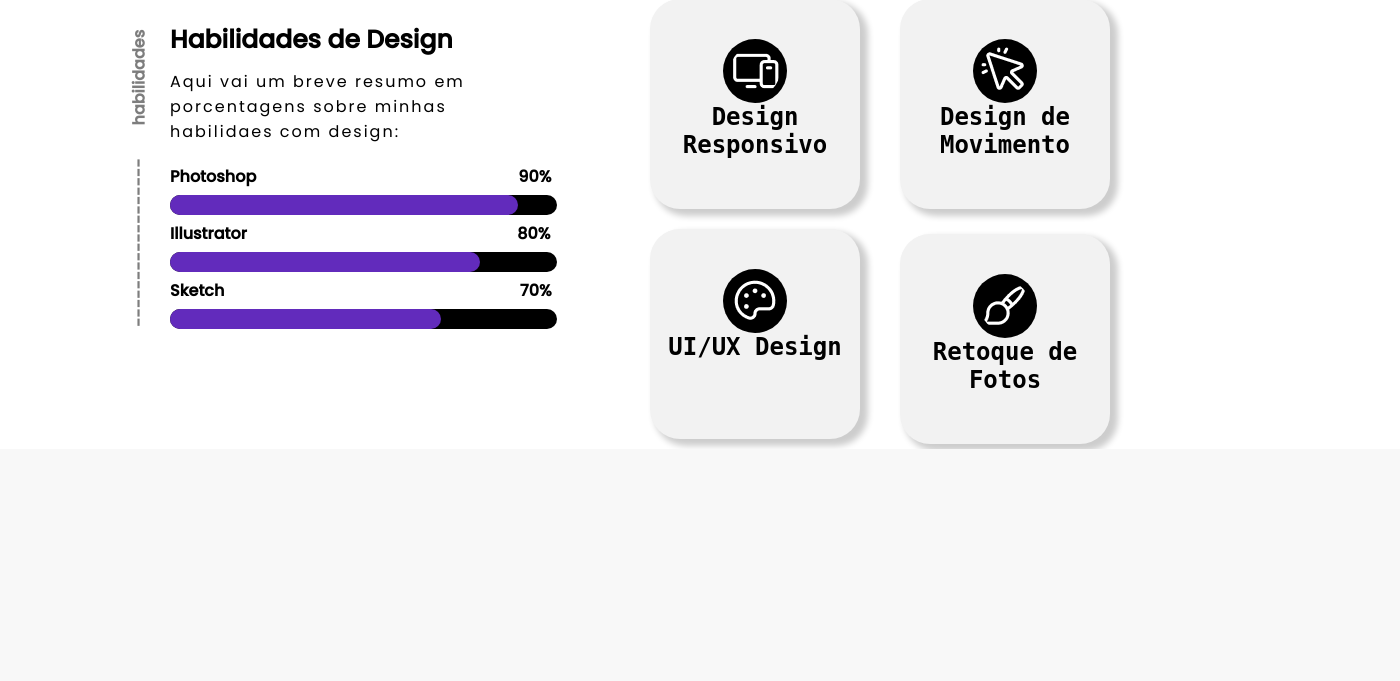
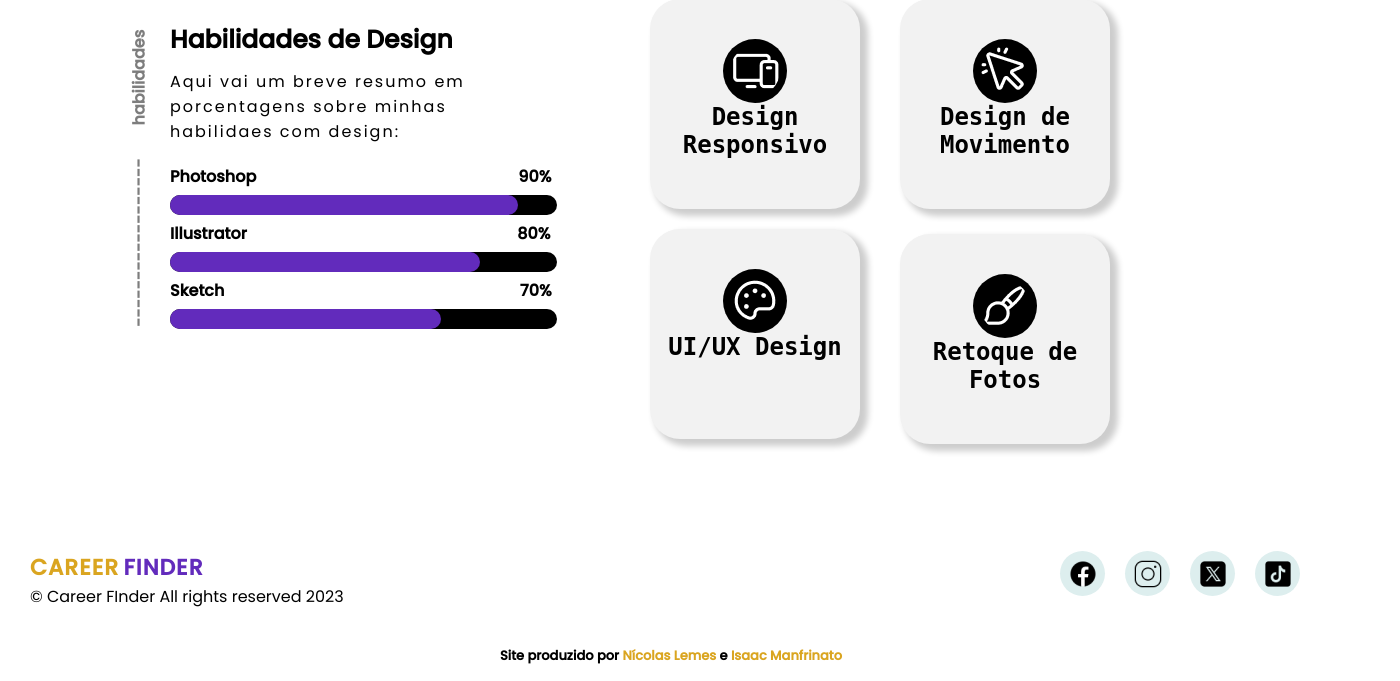
Before and after one commit to Nic-Lemes/career-finder, a PHP site: page /html/profile.html in a window 1400 px wide. Shown: the part 1233-1914 px from the top of the page. Before the commit the page ends 1682 px from the top, so only its background shows below. Run offline with PHP 8.4, Linux system fonts and the light colour scheme; some web fonts are replaced.

Commit message:
footer add; profile screen done

```diff
--- a/css/profile.css
+++ b/css/profile.css
@@ -337,3 +337,58 @@ pre#pre-skills{
   margin-left: 250px;
   margin-top: -470px;
 }
+
+/*********** FOOTER **********/
+
+.footer {
+  width: 100vw;
+  height: 200px;
+  color: #FFF;
+  display: flex;
+  margin-top: 600px;
+}
+
+#logo-footer {
+  margin-top: 70px;
+  width: 330px;
+}
+
+.copyright {
+  color: #000;
+}
+
+#names {
+  display: flex;
+  margin-top:150px;
+  align-items: center;
+  justify-content: center;
+  text-align: center;
+  margin-left: -800px;
+  font-size: 13px;
+  color: #000;
+}
+
+#names a {
+  text-decoration: none;
+}
+
+.gold {
+  color: #DAA520;
+}
+
+.social-media {
+  display: flex;
+  margin-top: 70px;
+  gap: 20px;
+  margin-left: 700px;
+}
+
+.icons-social-media {
+  display: flex;
+  width: 45px;
+  height: 45px;
+  background: #DEE;
+  align-items: center;
+  justify-content: center;
+  border-radius: 40px;
+}
--- a/html/profile.html
+++ b/html/profile.html
@@ -158,33 +158,80 @@
           <!-- RIGHT -->
           <div class="right-skills">
             <div class="grid-container">
-
               <div class="cards-left">
                 <div class="card">
-                  <img src="../assets/devices.png" alt="Dispositivos"  class="card-img"/>
-                  <h2 class="card-title">Design <br> Responsivo</h2>
+                  <img
+                    src="../assets/devices.png"
+                    alt="Dispositivos"
+                    class="card-img"
+                  />
+                  <h2 class="card-title">
+                    Design <br />
+                    Responsivo
+                  </h2>
                 </div>
                 <div class="card">
-                  <img src="../assets/palette.png" alt="Paleta de Cores" class="card-img"/>
+                  <img
+                    src="../assets/palette.png"
+                    alt="Paleta de Cores"
+                    class="card-img"
+                  />
                   <h2 class="card-title">UI/UX Design</h2>
                 </div>
               </div>
 
               <div class="cards-right">
                 <div class="card">
-                  <img src="../assets/cursor-click.png" alt="Mouse Cursor" class="card-img"/>
+                  <img
+                    src="../assets/cursor-click.png"
+                    alt="Mouse Cursor"
+                    class="card-img"
+                  />
                   <h2 class="card-title">Design de Movimento</h2>
                 </div>
                 <div class="card">
-                  <img src="../assets/paint-brush.png" alt="Pincel" class="card-img"/>
+                  <img
+                    src="../assets/paint-brush.png"
+                    alt="Pincel"
+                    class="card-img"
+                  />
                   <h2 class="card-title">Retoque de Fotos</h2>
                 </div>
               </div>
-
             </div>
           </div>
         </div>
       </div>
+
+      <div class="footer">
+        <!-------- LOGO FOOTER ------->
+        <div class="logo" id="logo-footer">
+          <span id="career">CAREER</span>
+          <span id="finder">FINDER</span> <br>
+
+          <!-- COPYRIGHT -->
+          <span class="copyright">&copy; Career FInder All rights reserved 2023</span>
+        </div>
+
+
+
+        <!------- SOCIAL MEDIA FOOTER ------->
+  <div class="social-media">
+    <a href="https://www.facebook.com/career_finder" target="_blank" class="icons-social-media"><img src="../assets/icon-facebook-black-48.png" alt="Ícon Facebook"></a>
+
+    <a href="https://www.instagram.com/career_finder" target="_blank" class="icons-social-media"><img src="../assets/icon-instagram-black-48.png" alt="Ícon Instagram"></a>
+
+    <a href="https://www.twitter.com/career_finder" target="_blank" class="icons-social-media"><img src="../assets/icon-twitter-black.png" alt="Ícone Twitter"></a>
+
+    <a href="https://www.tiktok.com/career_finder" target="_blank" class="icons-social-media"><img src="../assets/icon-tiktok-black.png" alt="Ícone TikTok"></a>
+  </div>
+
+  <p id="names"><strong>
+    Site produzido por
+      <a href="https://github.com/Nic-Lemes"><span class="gold">Nícolas Lemes</span ></a> e
+      <a href=""><span class="gold">Isaac Manfrinato
+  </strong></span></a></p>
+</div>
     </div>
   </body>
 </html>
```
